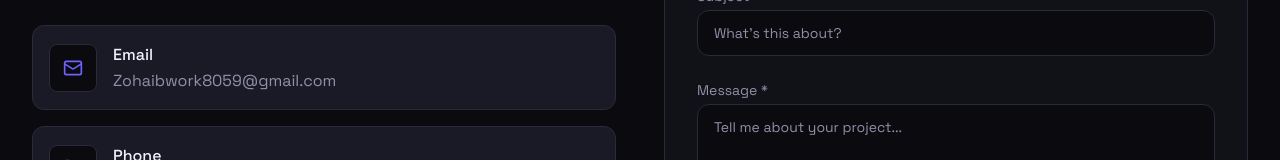
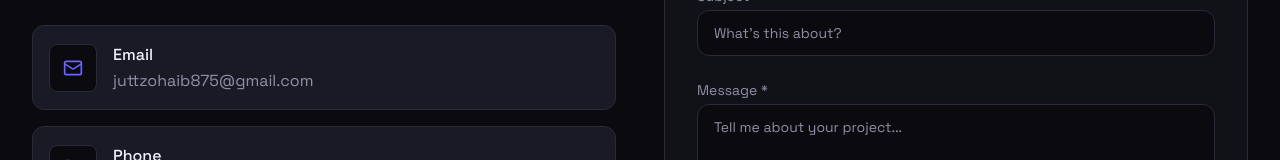
Before and after one commit to Zohaib-Karamat/Zohaib-Porfolio-Website, a React (Vite) app: page / in a window 1280 px wide. Shown: the part 5624-5784 px from the top of the page. Built offline with nearby package versions, Linux system fonts and the light colour scheme.

Commit message:
update email

```diff
--- a/src/components/Contact.jsx
+++ b/src/components/Contact.jsx
@@ -187,8 +187,8 @@ const Contact = () => {
     {
       icon: Mail,
       title: 'Email',
-      value: 'Zohaibwork8059@gmail.com',
-      href: 'mailto:Zohaibwork8059@gmail.com'
+      value: 'juttzohaib875@gmail.com',
+      href: 'mailto:juttzohaib875@gmail.com'
     },
     {
       icon: Phone,
```
